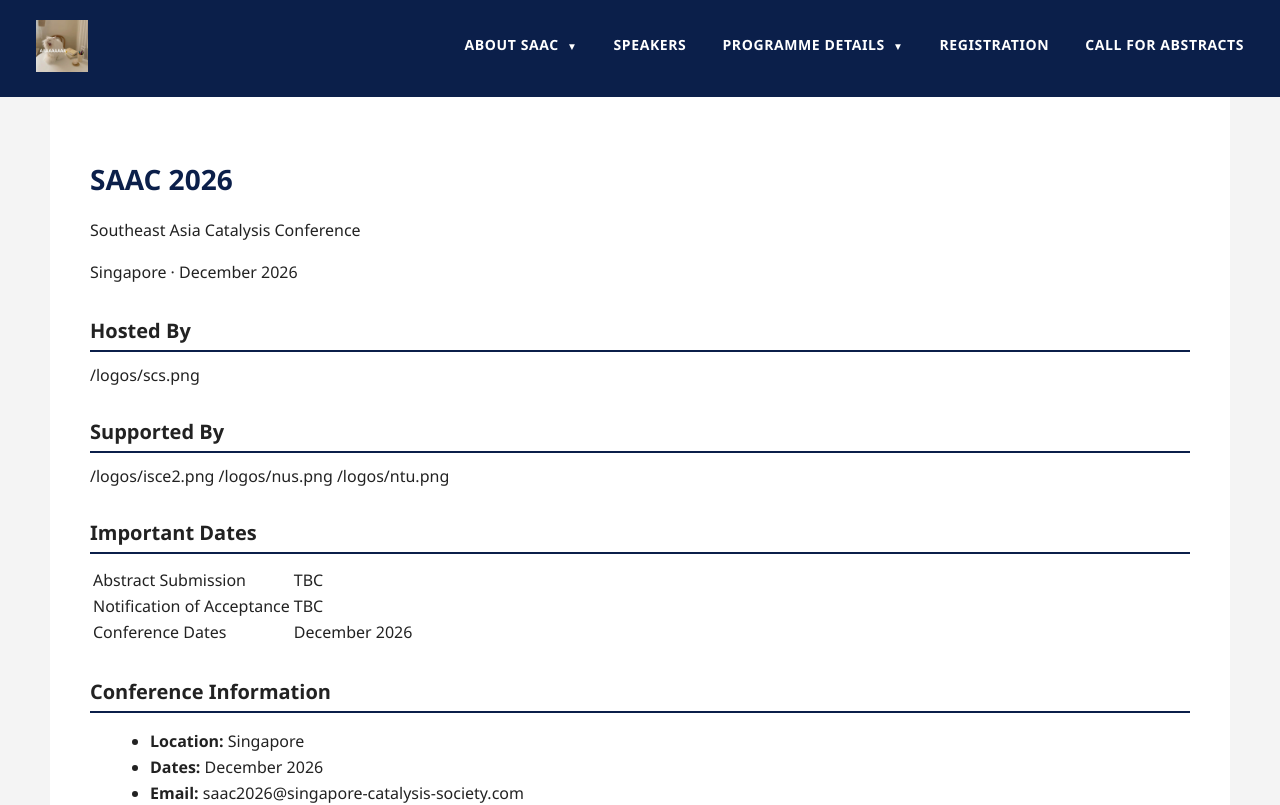
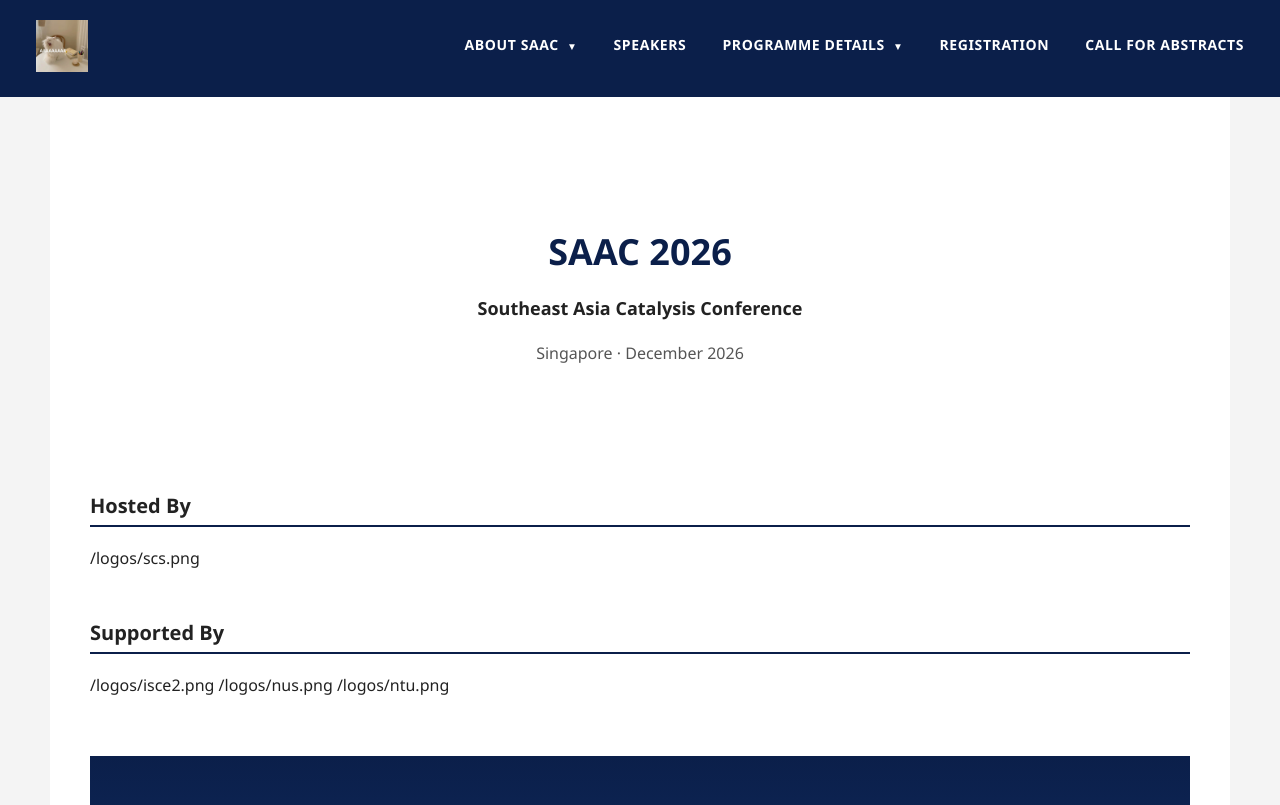
Before and after one commit to sacc2026/sacc2026, a Next.js app: page / in a window 1280 px wide. Shown: the top 805 px of the page. Built offline with nearby package versions, Linux system fonts and the light colour scheme.

Commit message:
Update globals.css

```diff
--- a/app/globals.css
+++ b/app/globals.css
@@ -141,3 +141,75 @@ body {
 .page-container ul {
   margin-left: 20px;
 }
+
+/* ===== Home Page ===== */
+
+.home-hero {
+  text-align: center;
+  padding: 60px 20px;
+}
+
+.home-hero h1 {
+  font-size: 36px;
+  color: #0b1f4a;
+  margin-bottom: 10px;
+}
+
+.hero-subtitle {
+  font-size: 18px;
+  font-weight: 600;
+}
+
+.hero-info {
+  margin-top: 8px;
+  color: #555;
+}
+
+.home-section {
+  margin-top: 50px;
+}
+
+.logo-row {
+  display: flex;
+  gap: 40px;
+  flex-wrap: wrap;
+  align-items: center;
+  margin-top: 20px;
+}
+
+.logo-row img {
+  height: 60px;
+  object-fit: contain;
+}
+
+.home-dates {
+  margin-top: 60px;
+  padding: 30px;
+  background: linear-gradient(180deg, #0b1f4a, #12326b);
+  color: white;
+}
+
+.home-dates h2 {
+  text-align: center;
+  margin-bottom: 20px;
+}
+
+.home-dates table {
+  margin: auto;
+  border-collapse: collapse;
+}
+
+.home-dates td {
+  padding: 10px 20px;
+  border: 1px solid rgba(255,255,255,0.3);
+}
+
+.info-list {
+  margin-top: 20px;
+  list-style: none;
+  padding-left: 0;
+}
+
+.info-list li {
+  margin-bottom: 10px;
+}
```
